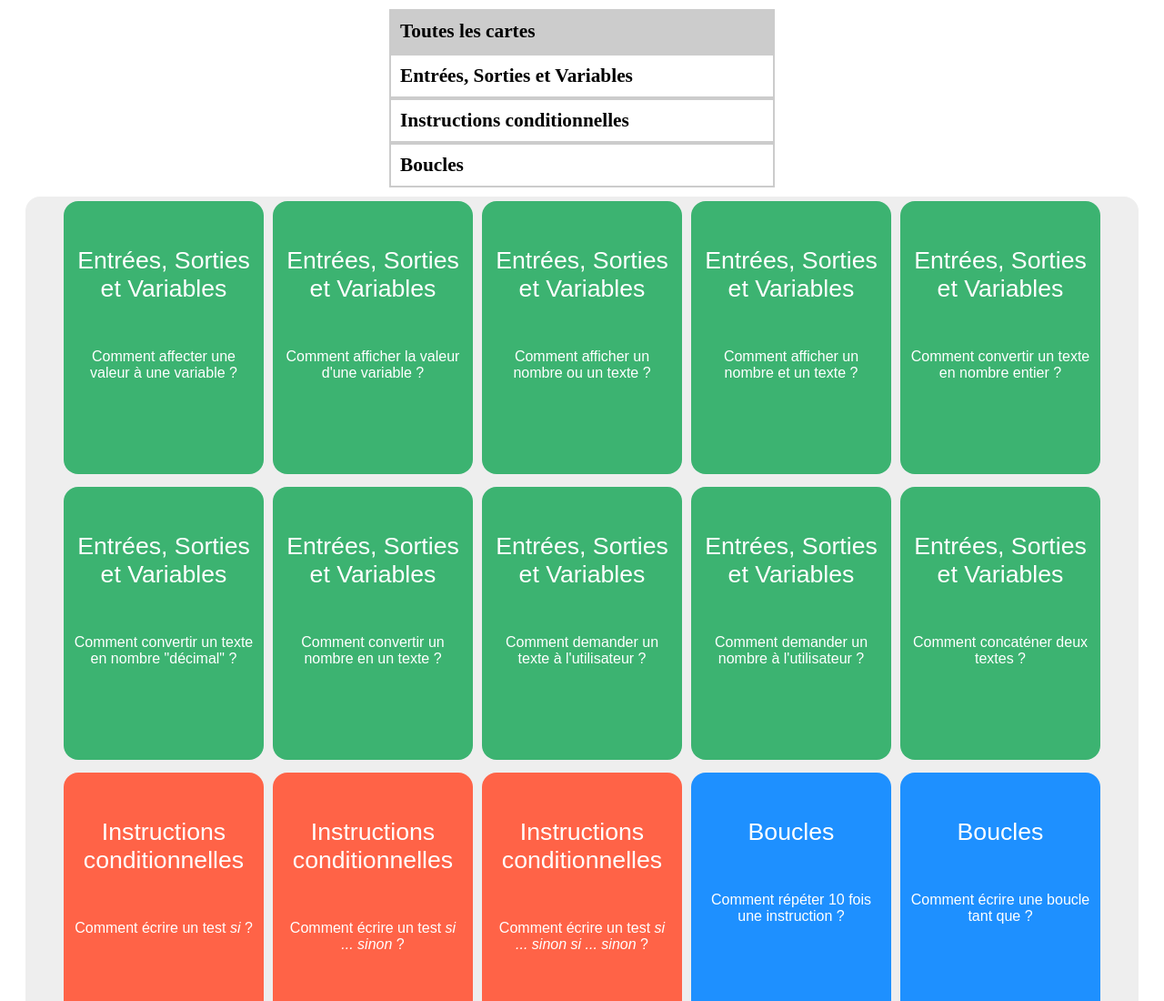
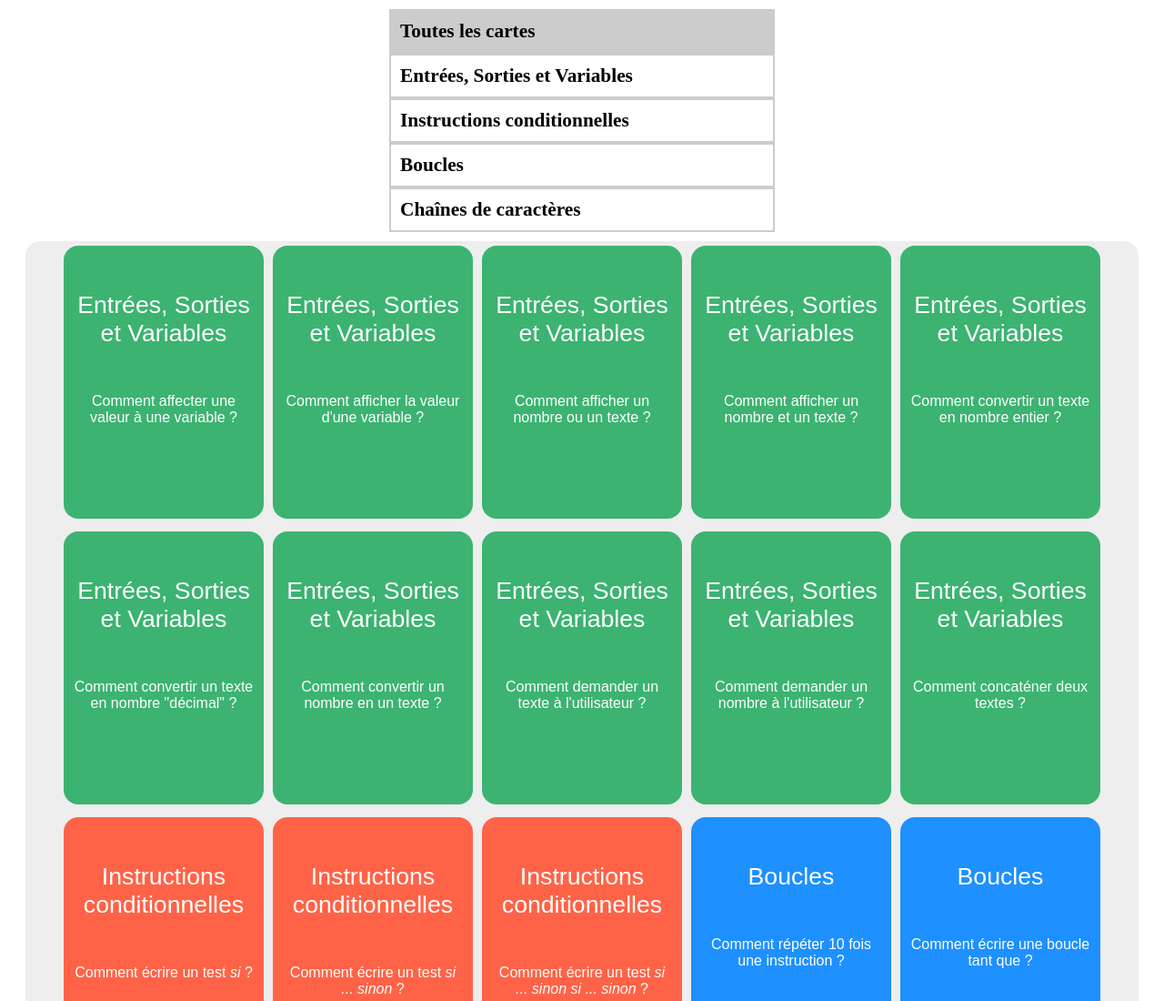
Before and after one commit to ProfGrudzien/flashCards_1ere_NSI, a plain HTML site: page index.html in a window 1280 px wide. Shown: the top 1100 px of the page at 91% size. Drawn offline with Linux system fonts and the light colour scheme.

Commit message:
Update index.html

```diff
--- a/index.html
+++ b/index.html
@@ -11,6 +11,7 @@
       <div class="menu">Entrées, Sorties et Variables</div>
       <div class="menu">Instructions conditionnelles</div>
       <div class="menu">Boucles</div>
+      <div class="menu">Chaînes de caractères</div>
   <div>
   <div class="container"></div>
   <script src="cards.js"></script>
```
